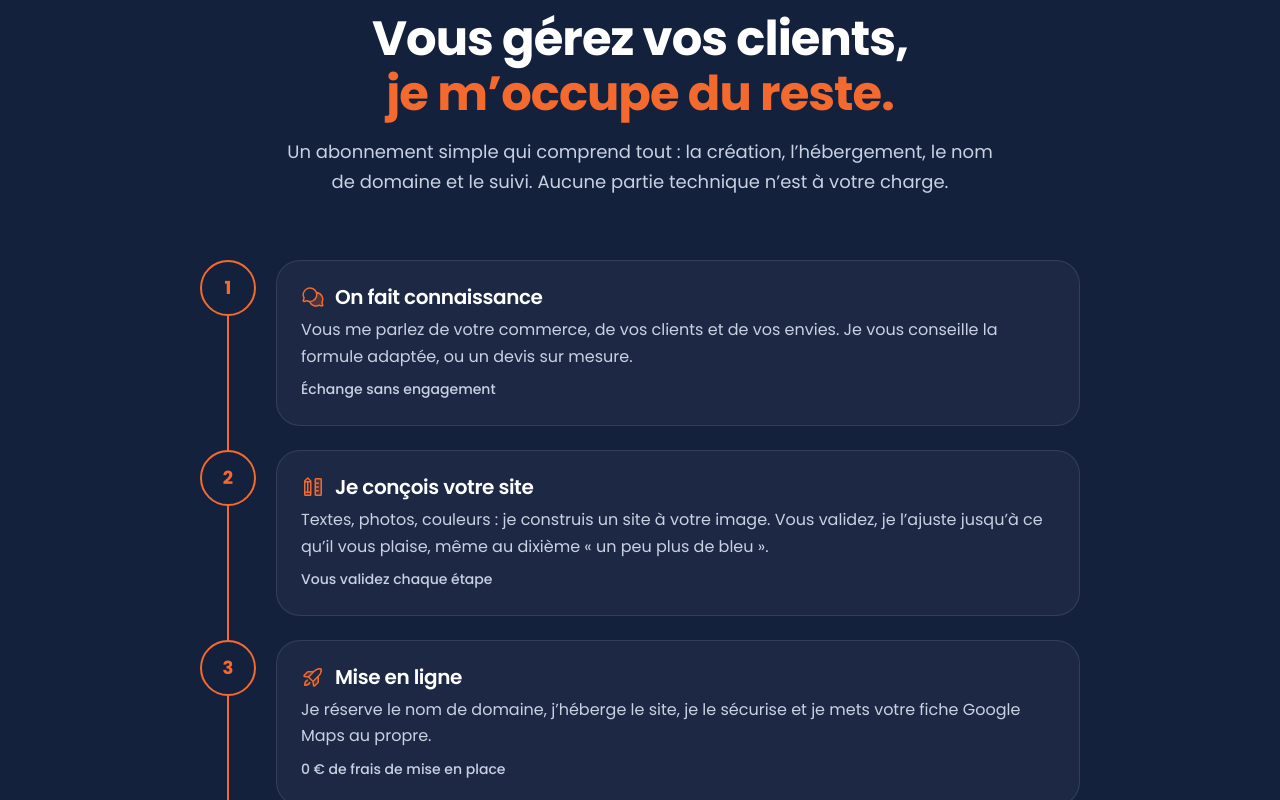
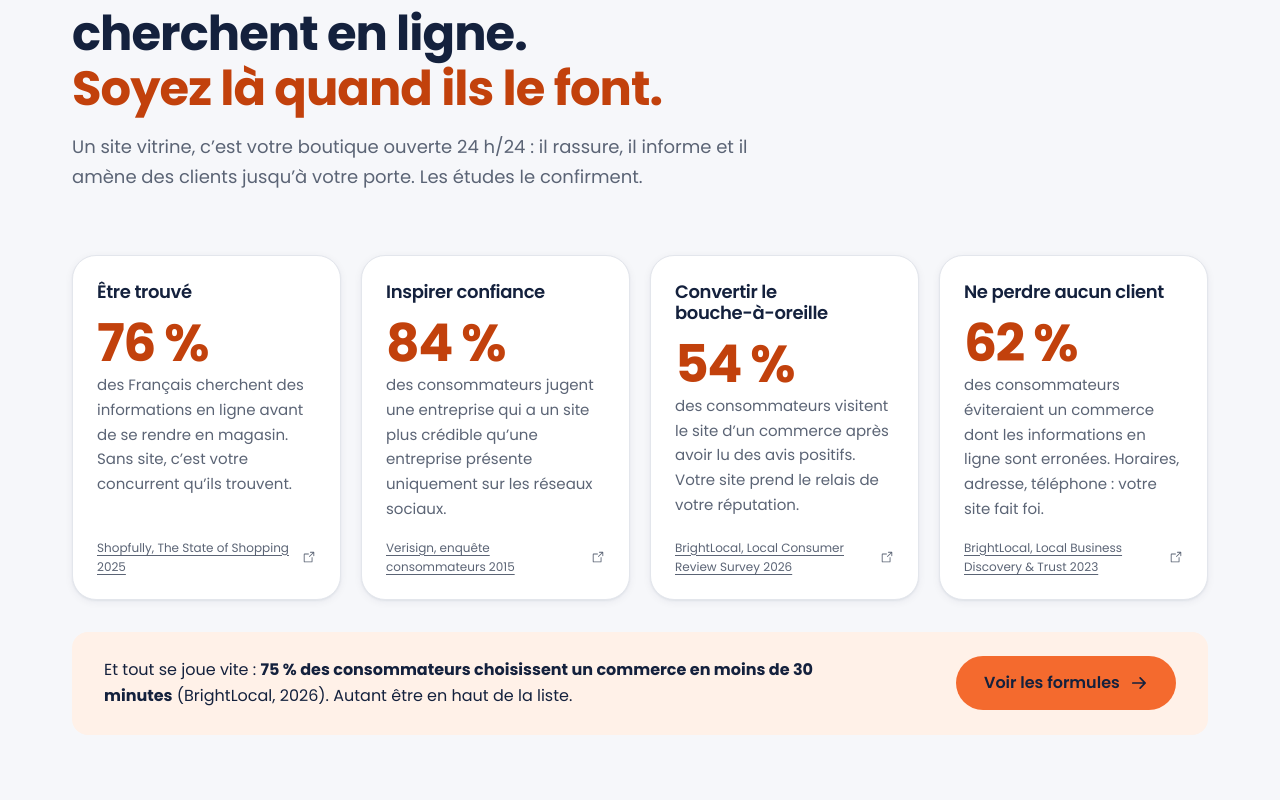
Before and after one commit to Jeremy91890/portfolio, a React (Vite) app: page / in a window 1280 px wide. Shown: the part 2600-3400 px from the top of the page. Built offline with nearby package versions, Linux system fonts and the light colour scheme.

Commit message:
Add Why component and integrate into App; enhance FAQ with additional payment options and update styles for clarity.

```diff
--- a/src/App.tsx
+++ b/src/App.tsx
@@ -3,6 +3,7 @@ import Header from './components/Header';
 import Hero from './components/Hero';
 import Marquee from './components/Marquee';
 import About from './components/About';
+import Why from './components/Why';
 import Process from './components/Process';
 import Services from './components/Services';
 import Market from './components/Market';
@@ -25,6 +26,7 @@ export default function App() {
         <Hero />
         <Marquee />
         <About />
+        <Why />
         <Process />
         <Pricing />
         <Market />
--- a/src/components/Faq.tsx
+++ b/src/components/Faq.tsx
@@ -65,12 +65,20 @@ const questions: { q: string; a: ReactNode }[] = [
   {
     q: "Je préfère payer une seule fois, c’est possible ?",
     a: (
+      <>
         <p>
           Oui : <strong>{once.price} €</strong> pour le site, puis{" "}
           {once.hostingPerMonth} €/mois pour l’hébergement et le nom de domaine.
           Les bugs sont garantis {once.bugWarrantyMonths} mois et chaque
           modification est facturée {once.modificationUnitPrice} €.
         </p>
+        <p>
+          Vous ne souhaitez pas payer ces {once.hostingPerMonth} €/mois ? Vous
+          pouvez aussi <strong>gérer vous-même</strong> l’hébergement, le nom de
+          domaine et le certificat de sécurité : je vous livre le site et vous
+          explique comment le mettre en ligne.
+        </p>
+      </>
     ),
   },
   {
--- /dev/null
+++ b/src/components/Why.tsx
@@ -0,0 +1,83 @@
+import { motion } from 'motion/react';
+import { ArrowRight, ArrowSquareOut } from '@phosphor-icons/react';
+import { Reveal, SectionHead, Stagger, fadeUp } from './Reveal';
+import Counter from './Counter';
+
+// Chaque chiffre est repris tel quel de la source citée.
+const stats = [
+  {
+    value: 76,
+    title: 'Être trouvé',
+    text: 'des Français cherchent des informations en ligne avant de se rendre en magasin. Sans site, c’est votre concurrent qu’ils trouvent.',
+    source: 'Shopfully, The State of Shopping 2025',
+    url: 'https://www.ecommerce-nation.fr/etude-shopfully-2025-priorites-achat-francais/',
+  },
+  {
+    value: 84,
+    title: 'Inspirer confiance',
+    text: 'des consommateurs jugent une entreprise qui a un site plus crédible qu’une entreprise présente uniquement sur les réseaux sociaux.',
+    source: 'Verisign, enquête consommateurs 2015',
+    url: 'https://blog.verisign.com/getting-online/verisign-2015-online-survey-97-percent-of-smbs-would-recommend-having-a-website-to-other-smbs/',
+  },
+  {
+    value: 54,
+    title: 'Convertir le bouche-à-oreille',
+    text: 'des consommateurs visitent le site d’un commerce après avoir lu des avis positifs. Votre site prend le relais de votre réputation.',
+    source: 'BrightLocal, Local Consumer Review Survey 2026',
+    url: 'https://www.brightlocal.com/resources/local-seo-statistics/',
+  },
+  {
+    value: 62,
+    title: 'Ne perdre aucun client',
+    text: 'des consommateurs éviteraient un commerce dont les informations en ligne sont erronées. Horaires, adresse, téléphone : votre site fait foi.',
+    source: 'BrightLocal, Local Business Discovery & Trust 2023',
+    url: 'https://www.brightlocal.com/resources/local-seo-statistics/',
+  },
+];
+
+export default function Why() {
+  return (
+    <section id="pourquoi" className="section section--surface" aria-labelledby="pourquoi-title">
+      <div className="container">
+        <SectionHead
+          id="pourquoi-title"
+          eyebrow="Pourquoi un site ?"
+          title={
+            <>
+              Vos clients vous cherchent en ligne. <span className="accent">Soyez là quand ils le font.</span>
+            </>
+          }
+          lead="Un site vitrine, c’est votre boutique ouverte 24 h/24 : il rassure, il informe et il amène des clients jusqu’à votre porte. Les études le confirment."
+        />
+
+        <Stagger as="ul" className="why" step={0.08}>
+          {stats.map((s) => (
+            <motion.li key={s.title} className="why__card" variants={fadeUp}>
+              <h3>{s.title}</h3>
+              <p className="why__value">
+                <Counter to={s.value} suffix={' %'} />
+              </p>
+              <p className="why__text">{s.text}</p>
+              <a className="why__source" href={s.url} target="_blank" rel="noopener noreferrer">
+                {s.source}
+                <ArrowSquareOut size={14} aria-hidden="true" />
+                <span className="sr-only">(nouvel onglet)</span>
+              </a>
+            </motion.li>
+          ))}
+        </Stagger>
+
+        <Reveal className="why__note" delay={0.1}>
+          <p>
+            Et tout se joue vite : <strong>75&nbsp;% des consommateurs choisissent un commerce en moins de 30 minutes</strong>{' '}
+            (BrightLocal, 2026). Autant être en haut de la liste.
+          </p>
+          <a className="btn" href="#tarifs">
+            Voir les formules
+            <ArrowRight size={18} weight="bold" aria-hidden="true" />
+          </a>
+        </Reveal>
+      </div>
+    </section>
+  );
+}
--- a/src/styles.css
+++ b/src/styles.css
@@ -35,7 +35,7 @@
   --dur: 280ms;
 
   --gutter: 16px;
-  --section-y: clamp(72px, 10vw, 128px);
+  --section-y: clamp(60px, 8.5vw, 108px);
   --header-h: 68px;
 
   --font: 'Poppins', 'Poppins Fallback', system-ui, -apple-system, 'Segoe UI', sans-serif;
@@ -888,6 +888,59 @@ button { font: inherit; color: inherit; }
 .quote-banner h3 { font-size: clamp(1.375rem, 2.6vw, 1.75rem); font-weight: 700; }
 .quote-banner p { margin-top: 8px; color: var(--gray-on-dark); max-width: 640px; }
 
+/* ---------- Why ---------- */
+.why {
+  display: grid;
+  gap: 16px;
+}
+@media (min-width: 640px) { .why { grid-template-columns: repeat(2, minmax(0, 1fr)); } }
+@media (min-width: 1024px) { .why { grid-template-columns: repeat(4, minmax(0, 1fr)); gap: 20px; } }
+.why__card {
+  display: flex;
+  flex-direction: column;
+  padding: 26px 24px 22px;
+  border-radius: var(--radius-lg);
+  background: var(--white);
+  border: 1px solid var(--border);
+  box-shadow: var(--shadow-sm);
+}
+.why__value {
+  font-size: clamp(2.75rem, 5vw, 3.25rem);
+  font-weight: 700;
+  line-height: 1;
+  letter-spacing: -0.03em;
+  color: var(--orange-text);
+  font-variant-numeric: tabular-nums;
+}
+.why__card h3 { font-size: 1.125rem; font-weight: 600; }
+.why__value { margin-top: 14px; }
+.why__text { margin-top: 4px; font-size: 0.9375rem; color: var(--gray); }
+.why__source {
+  margin-top: auto;
+  padding-top: 16px;
+  display: flex;
+  align-items: center;
+  gap: 6px;
+  font-size: 0.75rem;
+  color: var(--gray);
+  text-underline-offset: 3px;
+}
+.why__source:hover { color: var(--navy); }
+.why__source svg { flex-shrink: 0; }
+.why__note {
+  margin-top: 32px;
+  display: grid;
+  gap: 20px;
+  justify-items: start;
+  padding: 22px 24px;
+  border-radius: var(--radius);
+  background: var(--orange-soft);
+}
+@media (min-width: 768px) {
+  .why__note { grid-template-columns: 1fr auto; align-items: center; padding: 24px 32px; }
+}
+.why__note p { max-width: 720px; }
+
 /* ---------- Market ---------- */
 .market {
   display: grid;
@@ -1297,6 +1350,7 @@ button { font: inherit; color: inherit; }
 }
 .faq__answer { overflow: hidden; min-height: 0; }
 .faq__answer p { padding: 0 52px 24px 0; color: var(--gray); max-width: 62ch; }
+.faq__answer p:not(:last-child) { padding-bottom: 12px; }
 .faq__answer strong { color: var(--navy); font-weight: 600; }
 .faq__answer a { color: var(--orange-text); font-weight: 600; text-underline-offset: 3px; }
 @media (max-width: 520px) {
```
Also changed, not shown: 1 other file (tests, documents, lock files or other folders). Lines whose indentation alone changed are shown as unchanged.
